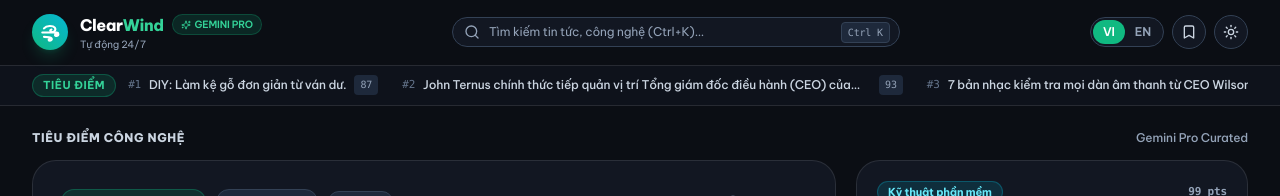
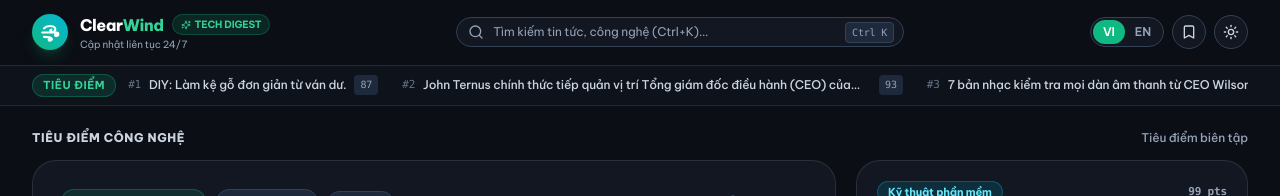
Before and after one commit to ClearWind9u/ClearWind-Tech-News, a Next.js app: page / in a window 1280 px wide. Shown: the top 196 px of the page. Built offline with nearby package versions, Linux system fonts and the light colour scheme.

Commit message:
feat(ui): personalize branding, replace raw infra and AI tags with professional editorial standards

```diff
--- a/app/layout.tsx
+++ b/app/layout.tsx
@@ -3,35 +3,38 @@ import './globals.css';
 import { BilingualProvider } from '@/components/BilingualContext';
 
 export const metadata: Metadata = {
-  title: 'ClearWind Tech News - Bản Tin Công Nghệ & IT Tự Động 24/7',
+  title: 'ClearWind Tech News - Bản Tin Công Nghệ & IT Tinh Gọn 24/7',
   description:
-    'ClearWind Tech News - Làn gió tin tức công nghệ tinh gọn 24/7. Tổng hợp và phân tích 3 điểm cốt lõi bằng AI Gemini Pro từ các nguồn tin Việt Nam và thế giới.',
+    'ClearWind Tech News - Làn gió tin tức công nghệ tinh gọn 24/7. Tổng hợp và phân tích 3 điểm cốt lõi chuyên sâu từ các nguồn tin IT uy tín hàng đầu Việt Nam và thế giới.',
   keywords: [
     'ClearWind',
     'ClearWind Tech News',
     'Tin tức công nghệ',
     'Tech News Vietnam',
-    'Gemini AI',
+    'Lập trình',
+    'Software Engineering',
+    'DevOps',
+    'Cybersecurity',
     'Hacker News',
     'Dev.to',
     'VnExpress Số Hóa',
     'GenK',
   ],
-  authors: [{ name: 'ClearWind Team' }],
+  authors: [{ name: 'ClearWind Editorial Team' }],
   creator: 'ClearWind',
   metadataBase: new URL('https://windtech-sandy.vercel.app'),
   openGraph: {
     type: 'website',
     locale: 'vi_VN',
     url: 'https://windtech-sandy.vercel.app',
-    title: 'ClearWind Tech News - Báo Công Nghệ & IT Tự Động 24/7',
-    description: 'Chắt lọc tri thức, thanh lọc thông tin công nghệ bằng AI Gemini Pro.',
+    title: 'ClearWind Tech News - Báo Công Nghệ & IT Tinh Gọn 24/7',
+    description: 'Chắt lọc tri thức, thanh lọc thông tin công nghệ chuyên sâu mỗi ngày.',
     siteName: 'ClearWind Tech News',
   },
   twitter: {
     card: 'summary_large_image',
-    title: 'ClearWind Tech News - Bản Tin IT Tự Động',
-    description: 'Chắt lọc tri thức, thanh lọc thông tin công nghệ bằng AI Gemini Pro.',
+    title: 'ClearWind Tech News - Bản Tin IT Tinh Gọn',
+    description: 'Chắt lọc tri thức, thanh lọc thông tin công nghệ chuyên sâu mỗi ngày.',
   },
 };
 
--- a/app/opengraph-image.tsx
+++ b/app/opengraph-image.tsx
@@ -81,7 +81,7 @@ export default async function Image() {
               gap: '8px',
             }}
           >
-            ✦ Gemini Pro Powered
+            ✦ Curated Tech Digest
           </div>
         </div>
 
@@ -96,7 +96,7 @@ export default async function Image() {
               letterSpacing: '-1px',
             }}
           >
-            Làn Gió Tin Tức Công Nghệ Tinh Gọn & Tự Động 24/7
+            Làn Gió Tin Tức Công Nghệ Tinh Gọn 24/7
           </div>
           <div
             style={{
@@ -106,7 +106,7 @@ export default async function Image() {
               maxWidth: '900px',
             }}
           >
-            Tổng hợp tin tức IT đa nguồn, trích xuất 3 điểm cốt lõi với Gemini AI. Song ngữ Việt - Anh, chi phí vận hành 0đ.
+            Tổng hợp tin tức IT đa nguồn, trích xuất 3 điểm cốt lõi chuyên sâu. Song ngữ hoàn chỉnh Việt - Anh.
           </div>
         </div>
 
--- a/components/BilingualContext.tsx
+++ b/components/BilingualContext.tsx
@@ -59,8 +59,8 @@ const translationsDict: Record<Language, Translations> = {
   vi: {
     appName: 'ClearWind Tech',
     tagline: 'Làn Gió Tin Tức Công Nghệ Tinh Gọn 24/7',
-    subTagline: 'Chắt lọc tri thức, thanh lọc thông tin công nghệ đa nguồn bằng Gemini Pro.',
-    poweredBy: 'Vận hành bởi Gemini Pro',
+    subTagline: 'Chắt lọc tri thức, thanh lọc thông tin công nghệ đa nguồn mỗi ngày.',
+    poweredBy: 'Biên tập bởi ClearWind Tech',
     searchPlaceholder: 'Tìm kiếm tin tức, công nghệ (Ctrl+K)...',
     allCategories: 'Tất cả danh mục',
     allOrigins: 'Tất cả nguồn',
@@ -79,7 +79,7 @@ const translationsDict: Record<Language, Translations> = {
     lastUpdated: 'Cập nhật:',
     copyLink: 'Sao chép link',
     copied: 'Đã sao chép',
-    freeHostingBadge: 'Tự động 24/7',
+    freeHostingBadge: 'Cập nhật liên tục 24/7',
     themeToggle: 'Chế độ hiển thị',
     clearAll: 'Xóa tất cả',
     gridView: 'Lưới',
@@ -106,8 +106,8 @@ const translationsDict: Record<Language, Translations> = {
   en: {
     appName: 'ClearWind Tech',
     tagline: 'Pure, Autonomous 24/7 Tech & IT Digest',
-    subTagline: 'Breeze through tech noise with AI summaries powered by Gemini Pro.',
-    poweredBy: 'Powered by Gemini Pro',
+    subTagline: 'Breeze through tech noise with curated daily software & IT insights.',
+    poweredBy: 'Curated by ClearWind Tech',
     searchPlaceholder: 'Search tech news (Ctrl+K)...',
     allCategories: 'All Categories',
     allOrigins: 'All Sources',
--- a/components/Footer.tsx
+++ b/components/Footer.tsx
@@ -2,7 +2,7 @@
 
 import React from 'react';
 import { useBilingual } from './BilingualContext';
-import { Terminal } from 'lucide-react';
+import { Terminal, ShieldCheck, CheckCircle2, Globe2 } from 'lucide-react';
 
 interface FooterProps {
   lastUpdated: string;
@@ -42,8 +42,9 @@ export const Footer: React.FC<FooterProps> = ({ lastUpdated }) => {
           </div>
 
           <div>
-            <h4 className="text-xs font-bold uppercase tracking-wider text-slate-300 mb-3">
-              Nguồn tin tổng hợp
+            <h4 className="text-xs font-bold uppercase tracking-wider text-slate-300 mb-3 flex items-center gap-1.5">
+              <Globe2 className="w-3.5 h-3.5 text-emerald-400" />
+              <span>{lang === 'vi' ? 'Nguồn tin chọn lọc' : 'Curated Sources'}</span>
             </h4>
             <div className="flex flex-wrap gap-1.5 text-xs text-slate-400">
               <span className="px-2 py-1 rounded bg-[#121722] border border-slate-800">VnExpress</span>
@@ -51,7 +52,6 @@ export const Footer: React.FC<FooterProps> = ({ lastUpdated }) => {
               <span className="px-2 py-1 rounded bg-[#121722] border border-slate-800">Tinh Tế</span>
               <span className="px-2 py-1 rounded bg-[#121722] border border-slate-800">VietNamNet</span>
               <span className="px-2 py-1 rounded bg-[#121722] border border-slate-800">Tuổi Trẻ</span>
-              <span className="px-2 py-1 rounded bg-[#121722] border border-slate-800">Viblo</span>
               <span className="px-2 py-1 rounded bg-[#121722] border border-slate-800">Dev.to</span>
               <span className="px-2 py-1 rounded bg-[#121722] border border-slate-800">Hacker News</span>
               <span className="px-2 py-1 rounded bg-[#121722] border border-slate-800">The Verge</span>
@@ -60,19 +60,29 @@ export const Footer: React.FC<FooterProps> = ({ lastUpdated }) => {
           </div>
 
           <div>
-            <h4 className="text-xs font-bold uppercase tracking-wider text-slate-300 mb-3">
-              Hạ tầng & Vận hành
+            <h4 className="text-xs font-bold uppercase tracking-wider text-slate-300 mb-3 flex items-center gap-1.5">
+              <ShieldCheck className="w-3.5 h-3.5 text-cyan-400" />
+              <span>{lang === 'vi' ? 'Tiêu chuẩn biên tập' : 'Editorial Standards'}</span>
             </h4>
-            <ul className="space-y-1.5 text-xs text-slate-400">
-              <li>AI Engine: <strong>Gemini Pro</strong></li>
-              <li>Scheduler: <strong>GitHub Actions Cron 24/7</strong></li>
-              <li>Hosting: <strong>Vercel / Cloudflare (0đ)</strong></li>
+            <ul className="space-y-2 text-xs text-slate-400">
+              <li className="flex items-center gap-1.5">
+                <CheckCircle2 className="w-3.5 h-3.5 text-emerald-400 shrink-0" />
+                <span>{lang === 'vi' ? 'Tổng hợp đa nguồn uy tín 24/7' : 'Curated multi-source 24/7 digest'}</span>
+              </li>
+              <li className="flex items-center gap-1.5">
+                <CheckCircle2 className="w-3.5 h-3.5 text-emerald-400 shrink-0" />
+                <span>{lang === 'vi' ? 'Tóm tắt 3 điểm cốt lõi chuẩn IT' : '3-tier core technical key takeaways'}</span>
+              </li>
+              <li className="flex items-center gap-1.5">
+                <CheckCircle2 className="w-3.5 h-3.5 text-emerald-400 shrink-0" />
+                <span>{lang === 'vi' ? 'Song ngữ hoàn chỉnh Việt - Anh' : 'Bilingual Vietnamese & English'}</span>
+              </li>
             </ul>
           </div>
         </div>
 
         <div className="pt-6 border-t border-slate-800/60 text-center text-xs text-slate-500">
-          ClearWind Tech News © 2026 • Làn Gió Tin Tức IT Tinh Gọn
+          ClearWind Tech © 2026 • {lang === 'vi' ? 'Bản tin Công nghệ & IT Tinh Gọn' : 'Curated Tech & IT Digest'}
         </div>
       </div>
     </footer>
--- a/components/HeroBento.tsx
+++ b/components/HeroBento.tsx
@@ -25,7 +25,7 @@ export const HeroBento: React.FC<HeroBentoProps> = ({ articles, onSelectArticle
           {t.featuredTitle}
         </h2>
         <span className="text-xs text-slate-400 font-medium">
-          Gemini Pro Curated
+          {lang === 'vi' ? 'Tiêu điểm biên tập' : 'Editorial Highlights'}
         </span>
       </div>
 
--- a/components/Navbar.tsx
+++ b/components/Navbar.tsx
@@ -65,9 +65,9 @@ export const Navbar: React.FC<NavbarProps> = ({
                 <span className="font-extrabold text-base tracking-tight text-white">
                   Clear<span className="text-emerald-400">Wind</span>
                 </span>
-                <span className="hidden sm:inline-flex items-center gap-1 text-[10px] uppercase font-semibold px-2 py-0.5 rounded-full bg-emerald-500/15 text-emerald-400 border border-emerald-500/25">
+                <span className="hidden sm:inline-flex items-center gap-1 text-[10px] uppercase font-bold px-2 py-0.5 rounded-full bg-emerald-500/15 text-emerald-400 border border-emerald-500/25">
                   <Sparkles className="w-2.5 h-2.5" />
-                  Gemini Pro
+                  Tech Digest
                 </span>
               </div>
               <p className="text-[10px] text-slate-400 hidden sm:block">
```
